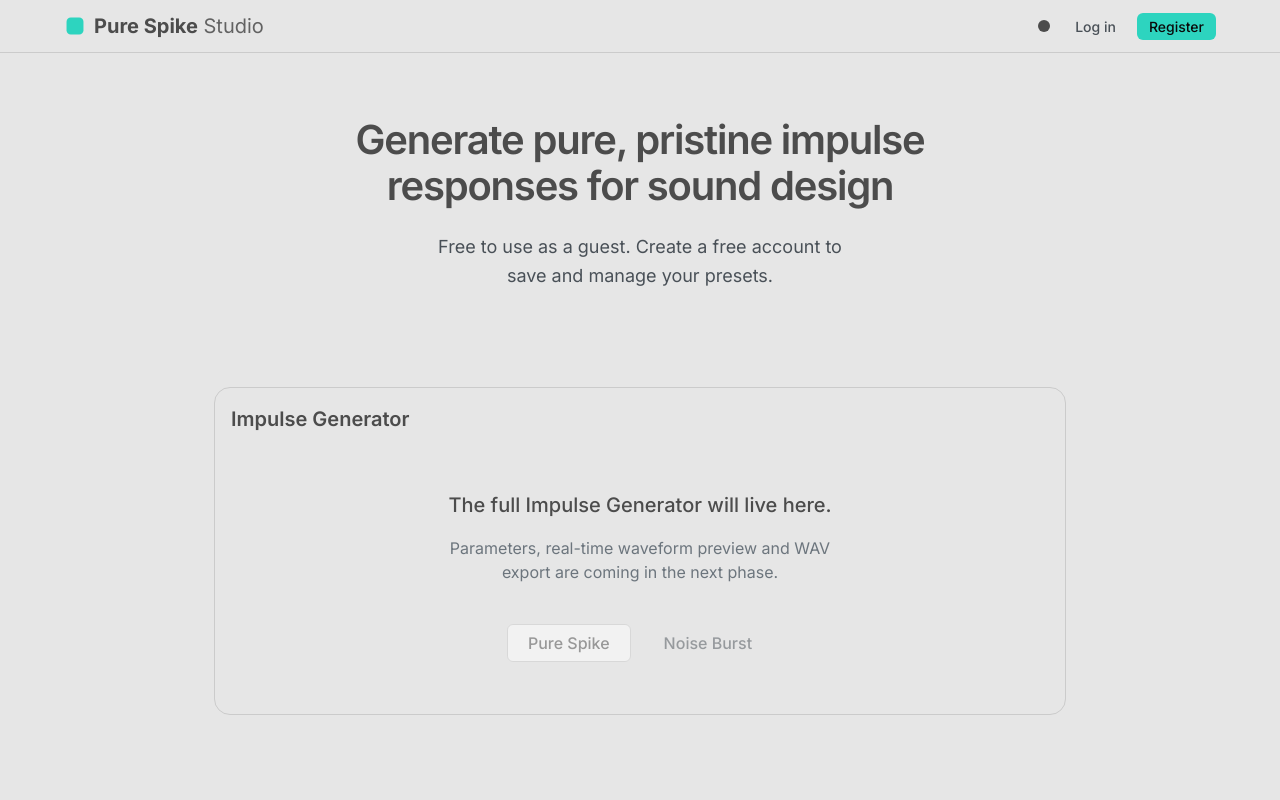
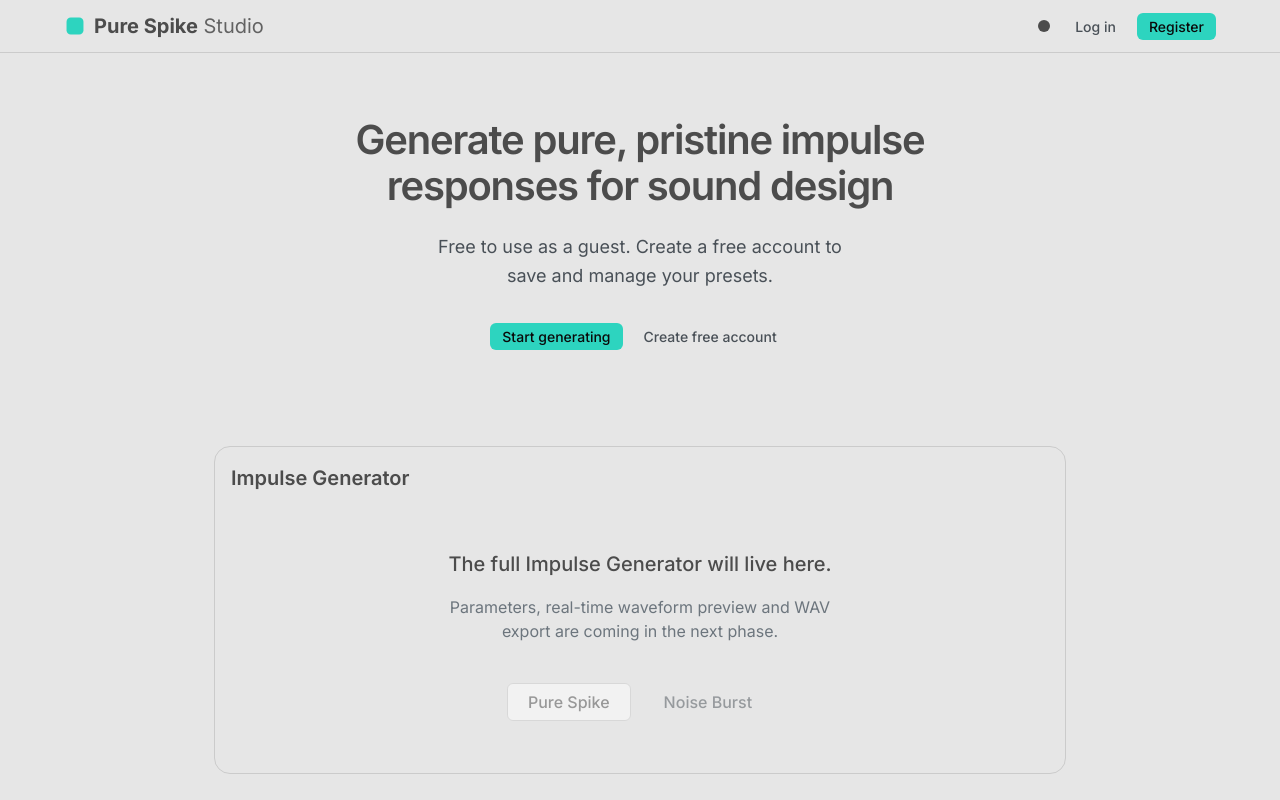
Before and after one commit to TomacBarin/pure-spike, a React (Vite) app: page / in a window 1280 px wide. Shown: the top 800 px of the page. Built offline with nearby package versions, Linux system fonts and the light colour scheme.

Commit message:
feature(frontend): add Hero buttons

```diff
--- a/src/components/layout/Hero/Hero.module.css
+++ b/src/components/layout/Hero/Hero.module.css
@@ -28,6 +28,13 @@
   margin-right: auto;
 }
 
+.cta {
+  display: flex;
+  justify-content: center;
+  gap: var(--spacing-2);
+  margin-top: var(--spacing-8);
+}
+
 
 /* === Responsive === */
 @media (max-width: 767px) {
@@ -52,4 +59,8 @@
     margin-left: 0;
     margin-right: 0;
   }
+
+  .cta {
+  justify-content: flex-start;
 }
+}
--- a/src/components/layout/Hero/Hero.tsx
+++ b/src/components/layout/Hero/Hero.tsx
@@ -1,6 +1,19 @@
+import { Button } from "../../ui/Button/Button";
 import styles from "./Hero.module.css";
 
 function Hero() {
+  const handleStartGenerating = () => {
+    const generatorSection = document.getElementById("generator");
+    if (generatorSection) {
+      generatorSection.scrollIntoView({ behavior: "smooth" });
+    }
+  };
+
+  const handleCreateAccount = () => {
+    // Placeholder – to be replaced with register-flow
+    alert("Create free account – coming soon");
+  };
+
   return (
     <section className={styles.hero} aria-labelledby="hero-heading">
       <div className={styles.container}>
@@ -12,6 +25,15 @@ function Hero() {
           Free to use as a guest. Create a free account to save and manage your
           presets.
         </p>
+
+        <div className={styles.cta}>
+          <Button variant="primary" size="sm" onClick={handleStartGenerating}>
+            Start generating
+          </Button>
+          <Button variant="ghost" size="sm" onClick={handleCreateAccount}>
+            Create free account
+          </Button>
+        </div>
       </div>
     </section>
   );
```
